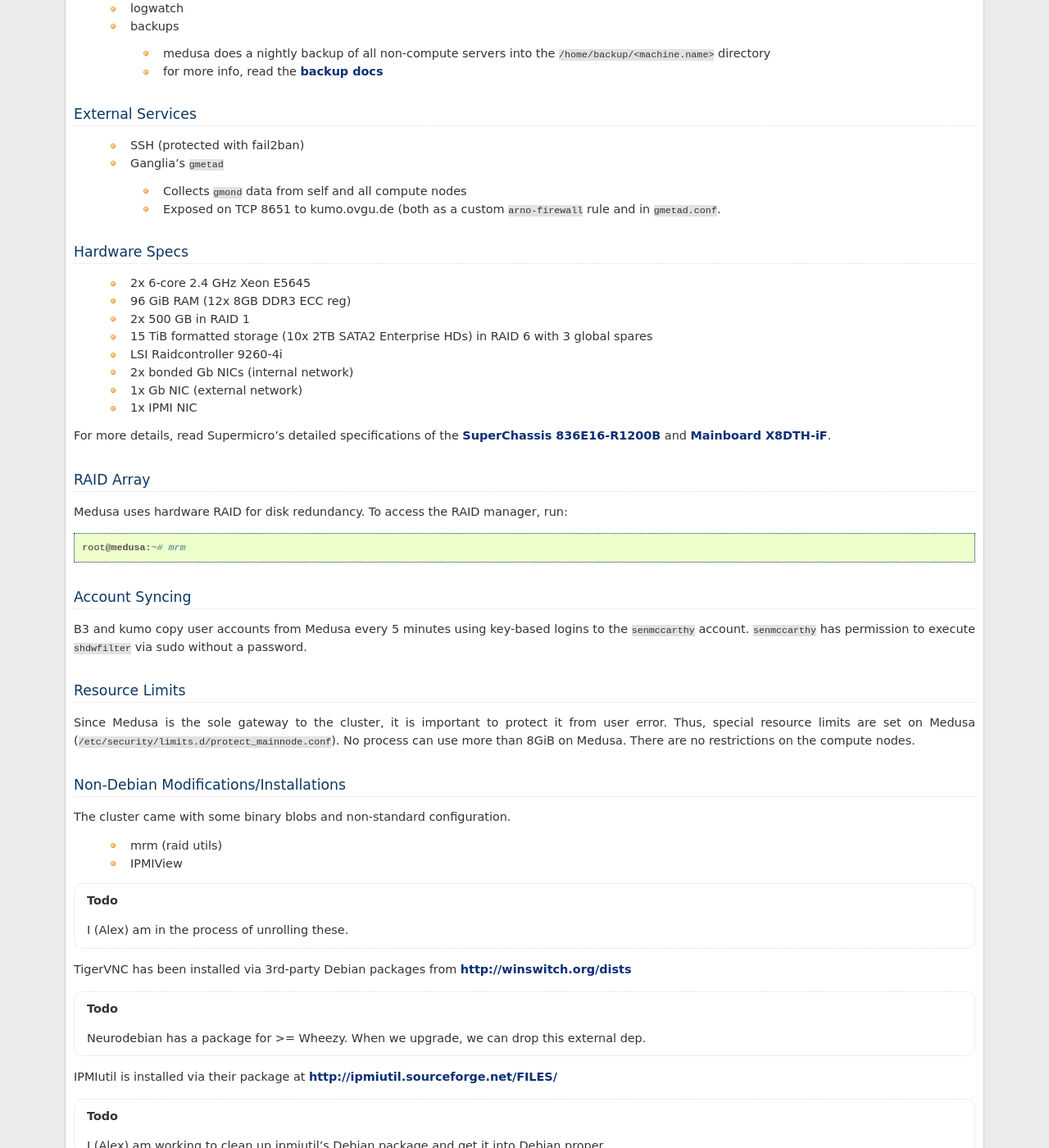
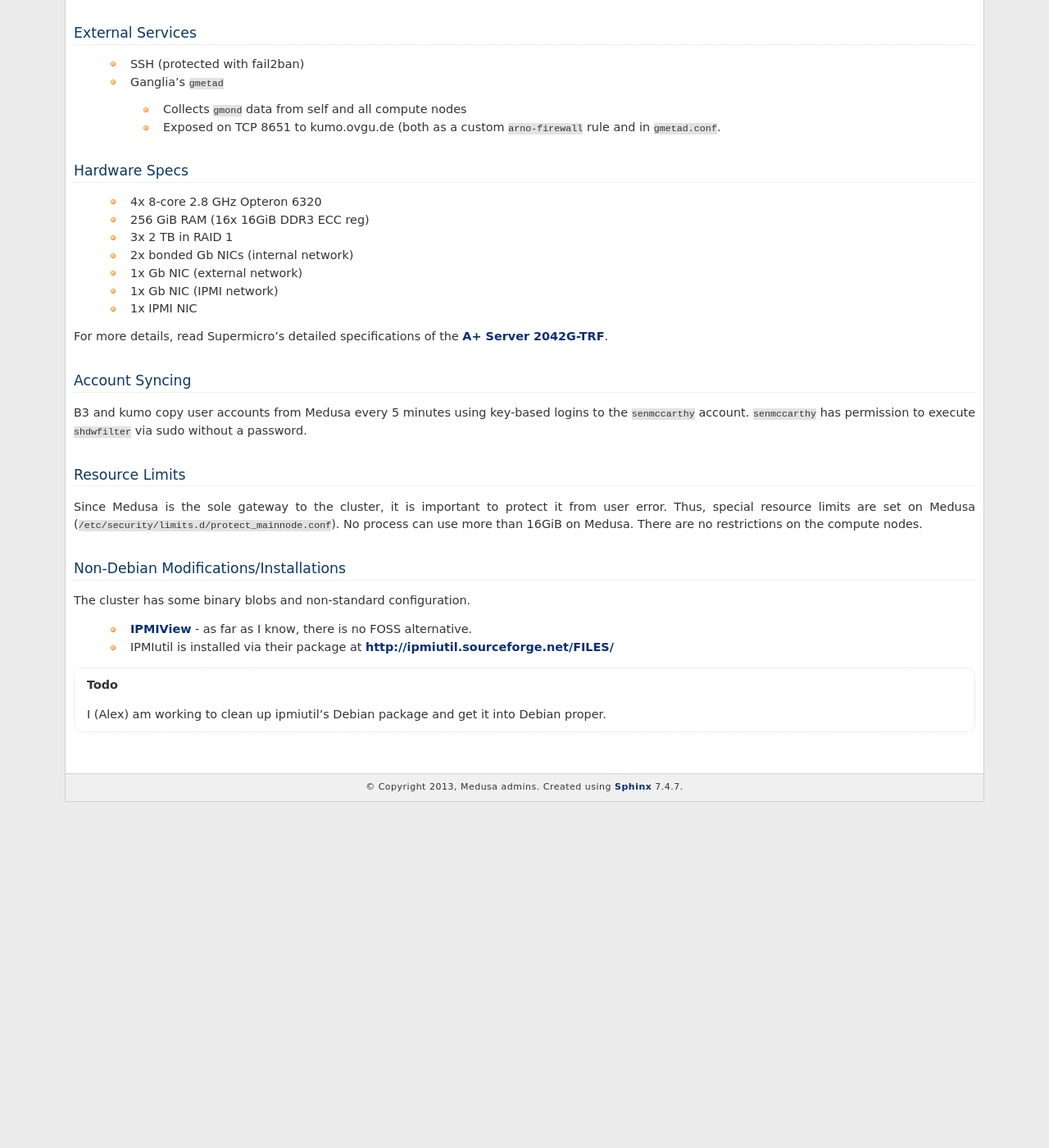
Before and after one commit to psychoinformatics-de/ipsy-docs, a Sphinx documentation site: the page built from source/internal/data_center/medusa.rst, in a window 1280 px wide and 1400 px high, scrolled down 593 px. Shown: the whole window at 82% size. Built offline with Sphinx 7.4.7, drawn with Linux system fonts in a browser that asks for light colours; formulas are drawn with MathJax 3; after the commit the page ends 1571 px from its top, so only the background shows below that; some of the changed text lies outside the part shown.

Commit message:
Update medusa's specs with new hardware (and remove NFS role)

```diff
--- a/source/internal/data_center/medusa.rst
+++ b/source/internal/data_center/medusa.rst
@@ -5,14 +5,13 @@
 Medusa
 ******
 Medusa is the gateway to the rest of the cluster. It provides critical services
-(DHCP, NAT, NFS mounts, etc) for computational nodes. It was purchased 2011.12.
+(DHCP, NAT, condor master, etc) for computational nodes. It was purchased 2013.12.
 
 .. note:: Medusa is our single point of failure and is not easily restored.
 
 Internal Services
 =================
 
- * NFS - ``/home`` is shared to all nodes
  * NIS
  * DHCP/DNS/TFTP-boot (via dnsmasq)
 
@@ -22,10 +21,6 @@ Internal Services
  * exim4
  * apt-cacher-ng
  * logwatch
- * backups
-
-  - medusa does a nightly backup of all non-compute servers into the ``/home/backup/<machine.name>`` directory
-  - for more info, read the `backup docs <../backups>`_
 
 External Services
 =================
@@ -39,26 +34,17 @@ External Services
 Hardware Specs
 ==============
 
- * 2x 6-core 2.4 GHz Xeon E5645
- * 96 GiB RAM (12x 8GB DDR3 ECC reg)
- * 2x 500 GB in RAID 1
- * 15 TiB formatted storage (10x 2TB SATA2 Enterprise HDs) in RAID 6 with 3 global spares
- * LSI Raidcontroller 9260-4i
+ * 4x 8-core 2.8 GHz Opteron 6320
+ * 256 GiB RAM (16x 16GiB DDR3 ECC reg)
+ * 3x 2 TB in RAID 1
  * 2x bonded Gb NICs (internal network)
  * 1x Gb NIC (external network)
+ * 1x Gb NIC (IPMI network)
  * 1x IPMI NIC
 
-For more details, read Supermicro's detailed specifications of the `SuperChassis 836E16-R1200B`_
-and `Mainboard X8DTH-iF`_.
+For more details, read Supermicro's detailed specifications of the `A+ Server 2042G-TRF`_.
 
-.. _SuperChassis 836E16-R1200B: http://www.supermicro.com/products/chassis/3u/836/sc836e16-r1200.cfm
-.. _Mainboard X8DTH-iF: http://www.supermicro.com/products/motherboard/qpi/5500/x8dth-if.cfm
-
-RAID Array
-==========
-Medusa uses hardware RAID for disk redundancy. To access the RAID manager, run::
-
-  root@medusa:~# mrm
+.. _A+ Server 2042G-TRF: http://www.supermicro.com/aplus/system/2u/2042/as-2042g-trf.cfm
 
 Account Syncing
 ===============
@@ -70,21 +56,15 @@ Resource Limits
 ===============
 Since Medusa is the sole gateway to the cluster, it is important to protect it from user error.
 Thus, special resource limits are set on Medusa (``/etc/security/limits.d/protect_mainnode.conf``).
-No process can use more than 8GiB on Medusa. There are no restrictions on the compute nodes.
+No process can use more than 16GiB on Medusa. There are no restrictions on the compute nodes.
 
 Non-Debian Modifications/Installations
 ======================================
-The cluster came with some binary blobs and non-standard configuration.
+The cluster has some binary blobs and non-standard configuration.
 
- * mrm (raid utils)
- * IPMIView
+ * `IPMIView`_ - as far as I know, there is no FOSS alternative.
+ * IPMIutil is installed via their package at http://ipmiutil.sourceforge.net/FILES/
 
-.. todo:: I (Alex) am in the process of unrolling these.
-
-TigerVNC has been installed via 3rd-party Debian packages from http://winswitch.org/dists
-
-.. todo:: Neurodebian has a package for >= Wheezy. When we upgrade, we can drop this external dep.
-
-IPMIutil is installed via their package at http://ipmiutil.sourceforge.net/FILES/
+.. _IPMIView: ftp://ftp.supermicro.com/utility/IPMIView/
 
 .. todo:: I (Alex) am working to clean up ipmiutil's Debian package and get it into Debian proper.
```
